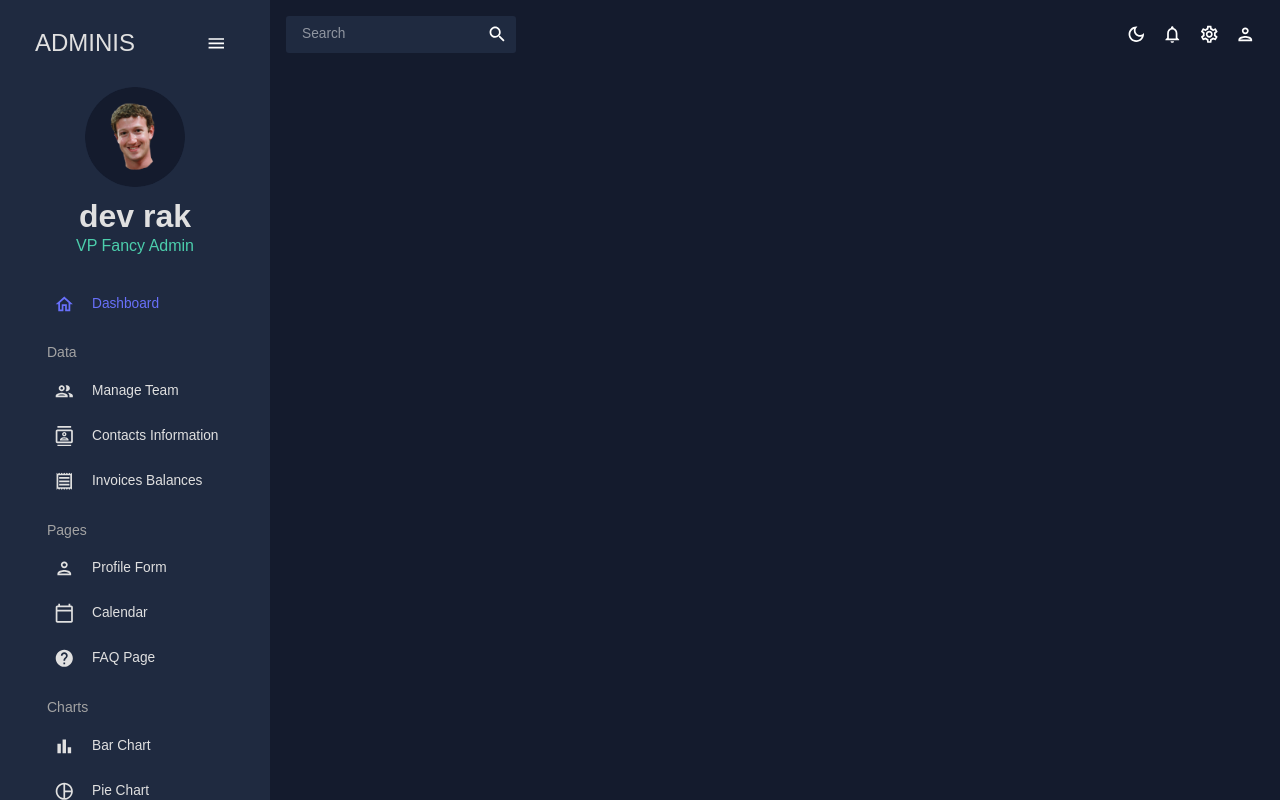
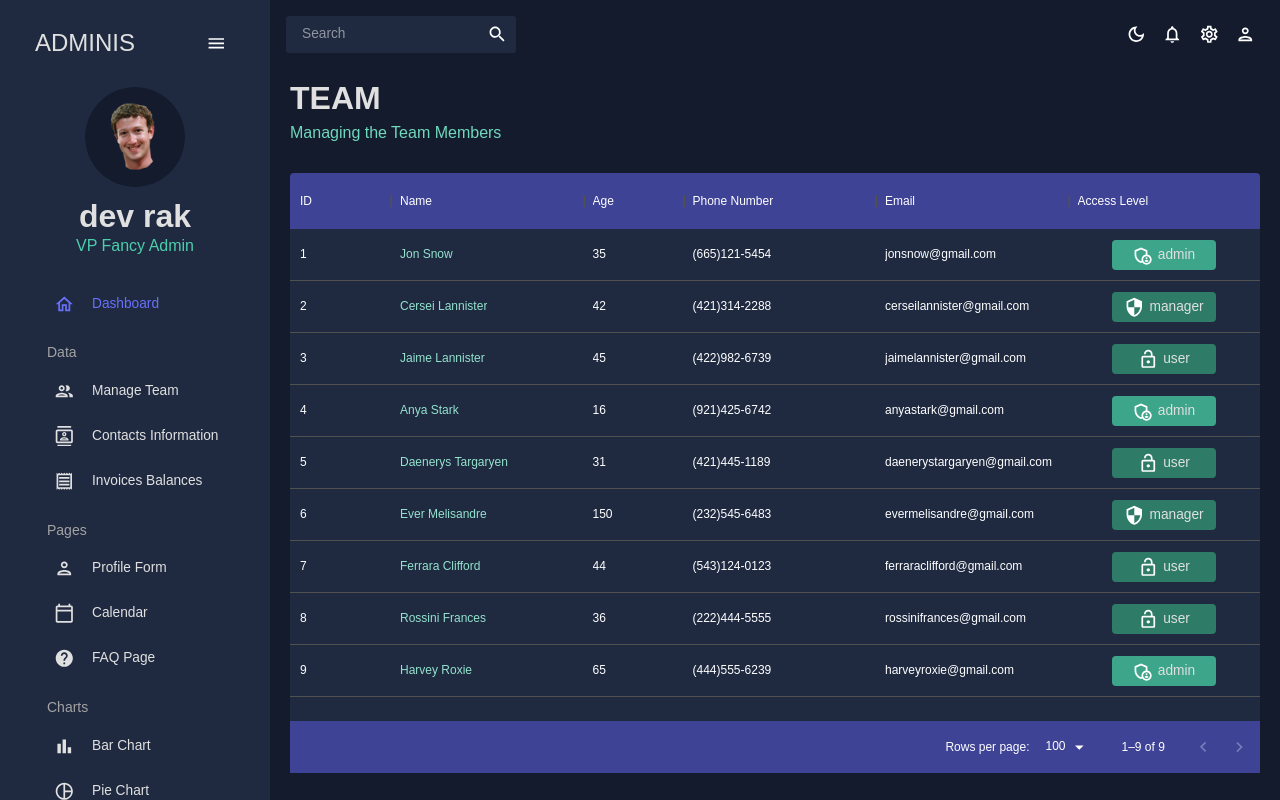
Before and after one commit to developer-rak/admin_dashboard_full, a React (Create React App) app: page /team in a window 1280 px wide. Built offline with nearby package versions, Linux system fonts and the light colour scheme.

Commit message:
team (data grid table)

```diff
--- a/src/App.js
+++ b/src/App.js
@@ -4,7 +4,7 @@
 import Topbar from './scenes/global/Topbar';
 import Sidebar from './scenes/global/Sidebar';
 import Dashboard from './scenes/dashboard';
-// import Team from './scenes/team';
+import Team from './scenes/team';
 // import Invoices from './scenes/invoices';
 // import Contact from './scenes/contact';
 // import Bar from './scenes/bar';
@@ -28,7 +28,7 @@
             <Topbar />
             <Routes>
               <Route path='/' element={<Dashboard />} />
-              {/* <Route path='/team' element={<Team />} /> */}
+              <Route path='/team' element={<Team />} />
               {/* <Route path='/invoices' element={<Invoices />} /> */}
               {/* <Route path='/contact' element={<Contact />} /> */}
               {/* <Route path='/bar' element={<Bar />} /> */}
--- /dev/null
+++ b/src/components/Header.jsx
@@ -0,0 +1,28 @@
+import { Typography, Box, useTheme } from "@mui/material";
+import { tokens } from "../theme";
+
+const Header = ({ title, subtitle }) => {
+   const theme = useTheme();
+   const colors = tokens(theme.palette.mode);
+
+   return (
+      <Box mb="30px">
+         <Typography
+            variant="h2"
+            color={colors.grey[100]}
+            fontWeight="bold"
+            sx={{ mb: "5px" }}
+         >
+            {title}
+         </Typography>
+         <Typography
+            variant="h5"
+            color={colors.greenAccent[400]}
+         >
+            {subtitle}
+         </Typography>
+      </Box>
+   );
+}
+
+export default Header;
--- a/src/scenes/dashboard/index.jsx
+++ b/src/scenes/dashboard/index.jsx
@@ -1,5 +1,18 @@
+import { Box } from "@mui/material";
+import Header from "../../components/Header";
+
 const Dashboard = () => {
-   return <div>Dashboard</div>
+   return (
+      <Box m="20px">
+         <Box
+            display="flex"
+            justifyContent="space-between"
+            alignItems="center"
+         >
+            <Header title="DASHBOARD" subtitle="Welcome to your dashboard" />
+         </Box>
+      </Box>
+   )
 }
 
 export default Dashboard;
--- a/src/scenes/global/Sidebar.jsx
+++ b/src/scenes/global/Sidebar.jsx
@@ -66,7 +66,7 @@
                {/* LOGO AND MENU ICON */}
                <MenuItem
                   onClick={() => setIsCollapsed(!isCollapsed)}
-                  icon={isCollapsed ? <MapOutlinedIcon /> : undefined}
+                  icon={isCollapsed ? <MenuOutlinedIcon /> : undefined}
                   style={{
                      margin: "10px 0 20px 0",
                      color: colors.grey[100],
--- /dev/null
+++ b/src/scenes/team/index.jsx
@@ -0,0 +1,109 @@
+import { Box, Typography, useTheme } from "@mui/material";
+import { DataGrid } from "@mui/x-data-grid";
+import { tokens } from "../../theme";
+import { mockDataTeam } from "../../data/mockData";
+import AdminPanelSettingsOutlinedIcon from "@mui/icons-material/AdminPanelSettingsOutlined";
+import LockOpenOutlinedIcon from "@mui/icons-material/LockOpenOutlined";
+import SecurityOutlinedIcon from "@mui/icons-material/SecurityOutlined";
+
+import Header from "../../components/Header";
+
+const Team = () => {
+   const theme = useTheme();
+   const colors = tokens(theme.palette.mode);
+
+   const columns = [
+      {
+         field: "id",
+         headerName: "ID"
+      },
+      {
+         field: "name",
+         headerName: "Name",
+         flex: 1,
+         cellClassName: "name-column--cell",
+      },
+      {
+         field: "age",
+         headerName: "Age",
+         type: "number",
+         headerAlign: "left",
+         align: "left",
+      },
+      {
+         field: "phone",
+         headerName: "Phone Number",
+         flex: 1,
+      },
+      {
+         field: "email",
+         headerName: "Email",
+         flex: 1,
+      },
+      {
+         field: "access",
+         headerName: "Access Level",
+         flex: 1,
+         renderCell: ({ row: { access } }) => {
+            return (
+               <Box
+                  width="60%"
+                  m="0 auto"
+                  p="5px"
+                  display="flex"
+                  justifyContent="center"
+                  backgroundColor={
+                     access === "admin"
+                     ? colors.greenAccent[600]
+                     : colors.greenAccent[700]
+                  }
+                  borderRadius="4px"
+               >
+                  {access === "admin" && <AdminPanelSettingsOutlinedIcon />}
+                  {access === "manager" && <SecurityOutlinedIcon />}
+                  {access === "user" && <LockOpenOutlinedIcon />}
+                  <Typography color={colors.grey[100]} sx={{ ml: "5px" }}>
+                     {access}
+                  </Typography>
+               </Box>
+            )
+         }
+      },
+   ];
+
+   return (
+      <Box m="10px 20px" >
+         <Header title="TEAM" subtitle="Managing the Team Members" />
+         <Box
+            m="20px 0 0 0"
+            height="75vh"
+            sx={{
+               "& .MuiDataGrid-root": {
+                  border: "none",
+               },
+               "& .MuiDataGrid-cell": {
+                  borderBottom: "none",
+               },
+               "& .name-column--cell": {
+                  color: colors.greenAccent[300],
+               },
+               "& .MuiDataGrid-columnHeaders": {
+                  backgroundColor: colors.blueAccent[700],
+                  borderBottom: "none",
+               },
+               "& .MuiDataGrid-virtualScroller": {
+                  backgroundColor: colors.primary[400],
+               },
+               "& .MuiDataGrid-footerContainer": {
+                  borderTop: "none",
+                  backgroundColor: colors.blueAccent[700],
+               },
+            }}
+         >
+            <DataGrid rows={mockDataTeam} columns={columns} />
+         </Box>
+      </Box>
+   );
+}
+
+export default Team;
```
Also changed, not shown: src/scenes/contacts/index.jsx (added, +109 -0 lines).
